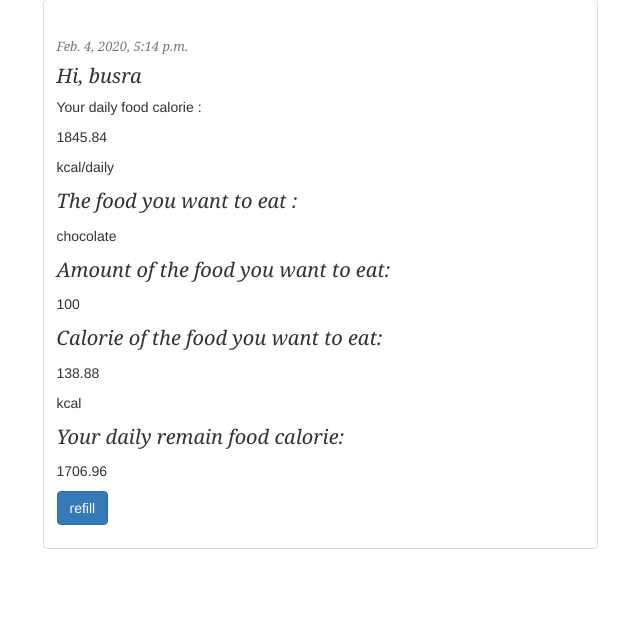
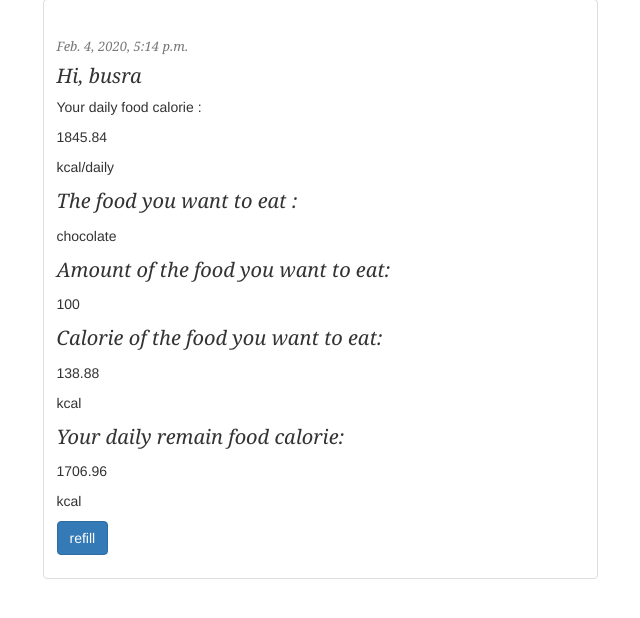
Before and after one commit to newsteps8/CalorieCalculatorApp, a Django app: page /calorie/result/ in a window 1280 px wide. Shown: the part 73-691 px from the top of the page, without its empty margins (320-960 px from the left). Run offline with Django 3.2, Linux system fonts and the light colour scheme; a user stored in the database is signed in; data comes from the database, SQL or seed files in the repository; parts of the project's set-up code (start-up, migrations or seed data) failed here and were passed over; some libraries are stand-ins or nearby versions.

Commit message:
Update detail2.html

```diff
--- a/templates/calorie/detail2.html
+++ b/templates/calorie/detail2.html
@@ -14,7 +14,7 @@
                         <p style = "font-family:georgia,garamond,serif;font-size:20px;font-style:italic;">The food you want to eat : {{ meal.Food|safe|linebreaks }} </p>
                         <p style = "font-family:georgia,garamond,serif;font-size:20px;font-style:italic;" >Amount of the food you want to eat: {{ meal.Amount|safe|linebreaks }} </p>
                         <p style = "font-family:georgia,garamond,serif;font-size:20px;font-style:italic;">Calorie of the food you want to eat: {{ meal.new_Cal|safe|linebreaks }} kcal </p>
-                        <p style = "font-family:georgia,garamond,serif;font-size:20px;font-style:italic;">Your daily remain food calorie: {{ meal.remain_Cal|safe|linebreaks }} </p>
+                        <p style = "font-family:georgia,garamond,serif;font-size:20px;font-style:italic;">Your daily remain food calorie: {{ meal.remain_Cal|safe|linebreaks }} kcal </p>
                         <p>
                             <a href="{% url 'calorie:meal' %}" class="btn btn-primary" role="button">refill</a>
                         </p>
```
